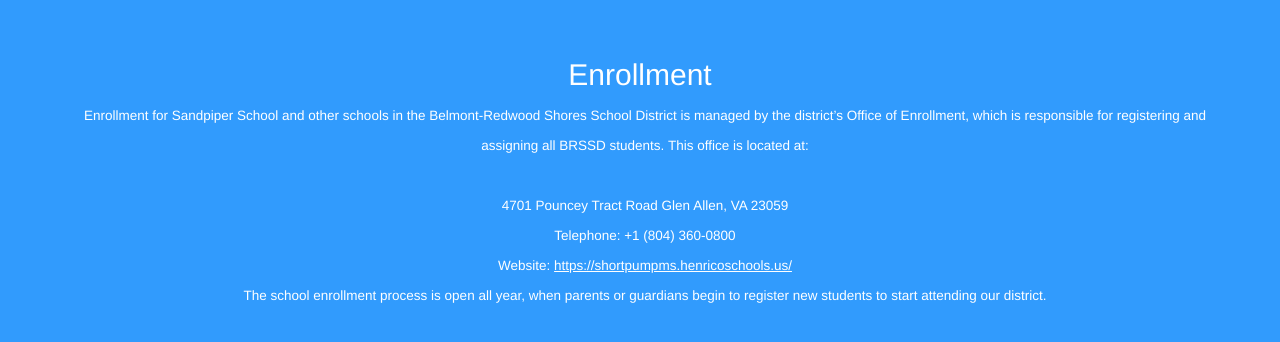
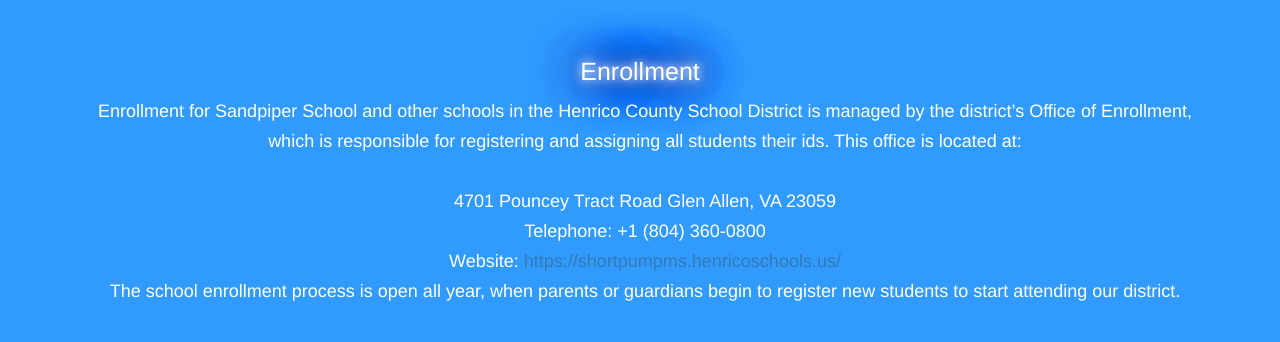
Before and after one commit to Twisha-M-Gupta/School_Website, a plain HTML site: page enrollment.html in a window 1280 px wide. Shown: the part 54-396 px from the top of the page. Drawn offline with nearby package versions, Linux system fonts and the light colour scheme.

Commit message:
Add files via upload

```diff
--- a/enrollment.html
+++ b/enrollment.html
@@ -49,14 +49,14 @@
     <br>
     <div class="container">
         <center>
-            <h3>Enrollment</h3>
+            <h1>Enrollment</h1>
         </center>
 
-        <p id="enroll">Enrollment for Sandpiper School and other schools in the Belmont-Redwood Shores School District is managed by the district’s Office of Enrollment, which is responsible for registering and assigning all BRSSD students. This office is located at:
+        <p id="enroll" style="font-size: large ;">Enrollment for Sandpiper School and other schools in the Henrico County School District is managed by the district’s Office of Enrollment, which is responsible for registering and assigning all students their ids. This office is located at:
             <br>
             <br> 4701 Pouncey Tract Road Glen Allen, VA 23059
             <br> Telephone: +1 (804) 360-0800
-            <br> Website: <a href=https://shortpumpms.henricoschools.us/ id="enrollment" target="_blank">https://shortpumpms.henricoschools.us/</a>
+            <br> Website: <a href=https://shortpumpms.henricoschools.us/ id=" enrollment " target="_blank ">https://shortpumpms.henricoschools.us/</a>
             <br> The school enrollment process is open all year, when parents or guardians begin to register new students to start attending our district.
         </p>
         <br>
```
Also changed, not shown: contact.html (+1 -1 lines).
